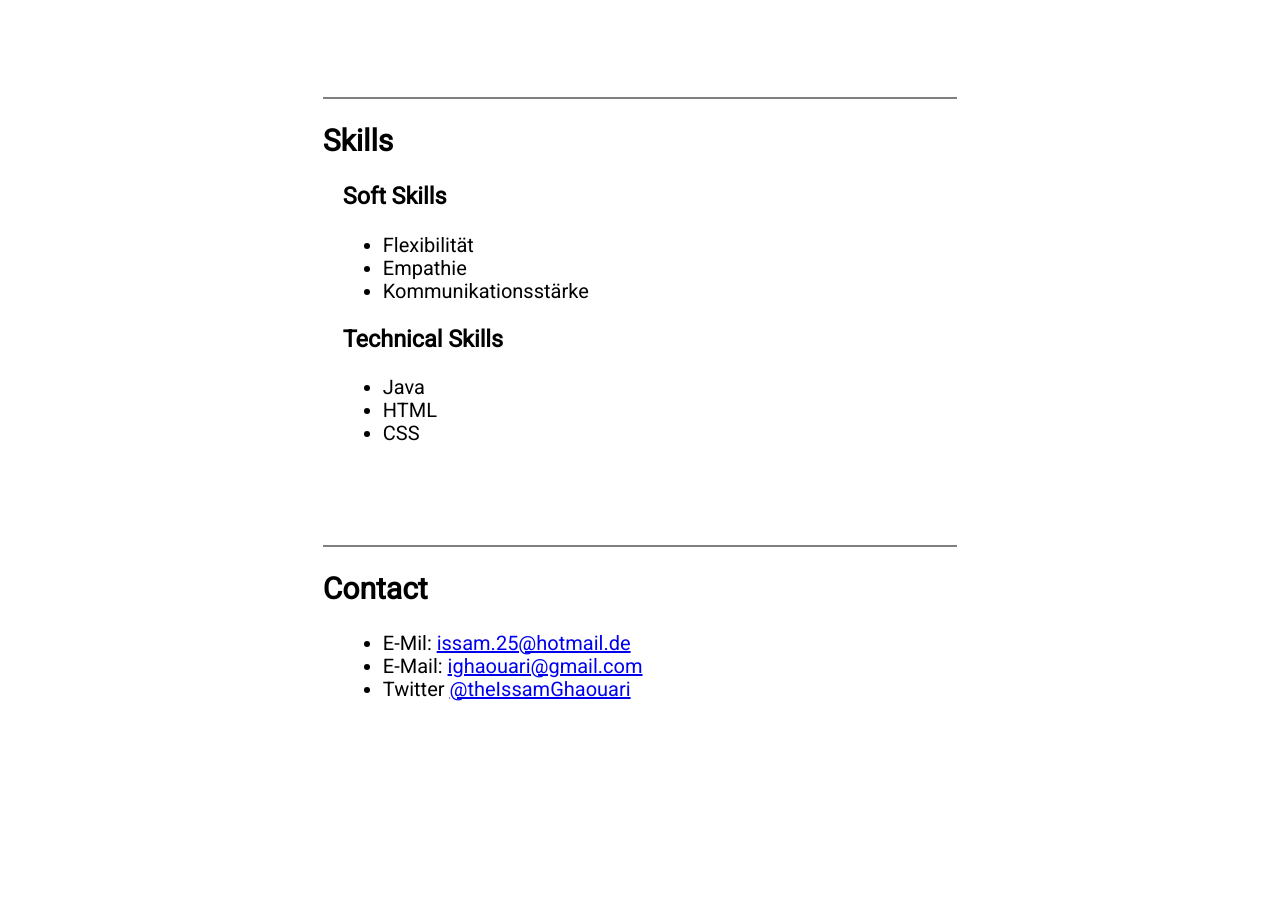
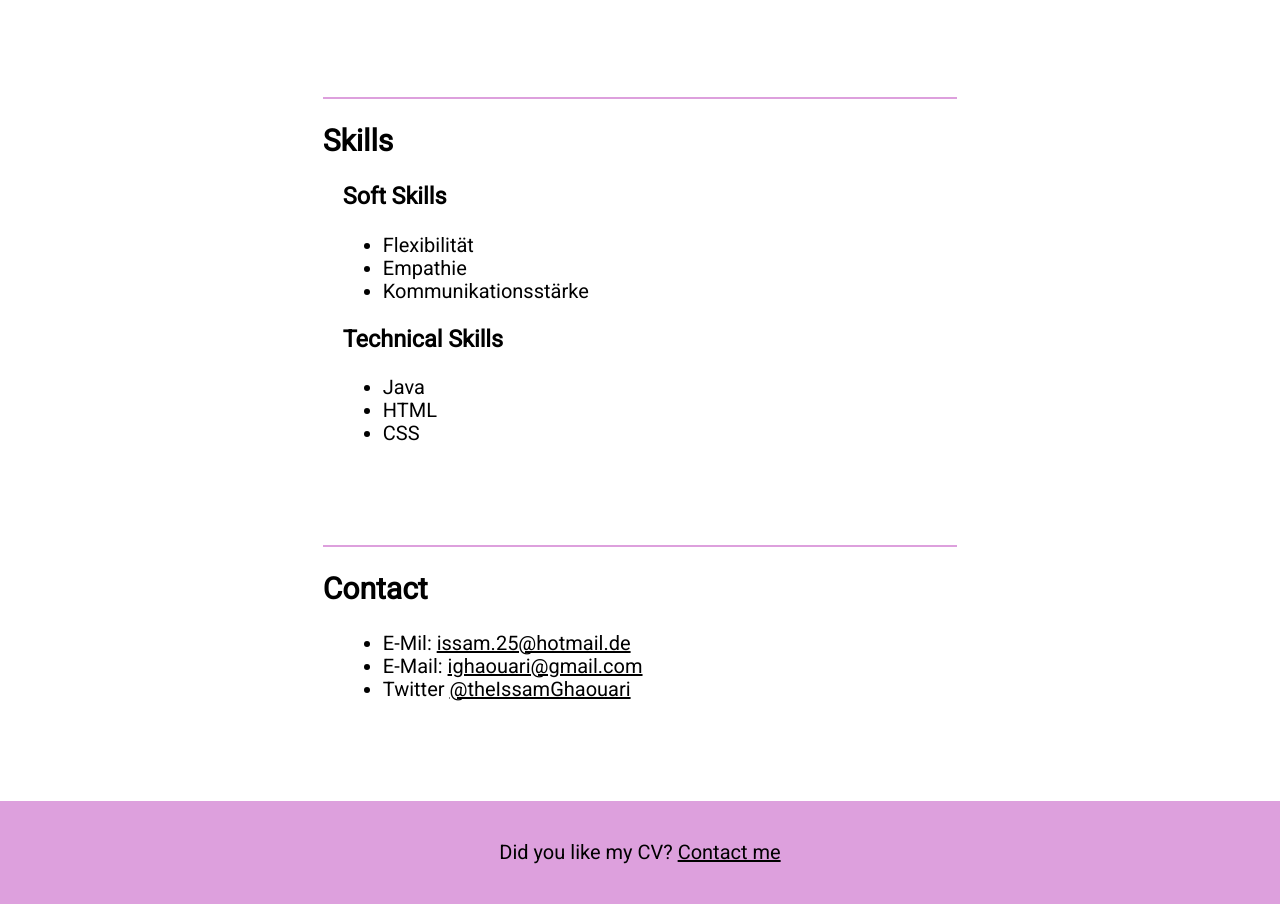
Before and after one commit to Issam-2/CV, a plain HTML site: page index.html in a window 1280 px wide. Shown: the part 1123-2027 px from the top of the page. Before the commit the page ends 1864 px from the top, so only its background shows below. Drawn offline with nearby package versions, Linux system fonts and the light colour scheme.

Commit message:
background

```diff
--- a/index.html
+++ b/index.html
@@ -1,6 +1,6 @@
 <!DOCTYPE html>
 <html lang="en">
-<head>
+  <head>
     <meta charset="UTF-8">
     <meta http-equiv="X-UA-Compatible" content="IE=edge">
     <meta name="viewport" content="width=device-width, initial-scale=1.0">
@@ -15,8 +15,8 @@
     <link rel="preconnect" href="https://fonts.gstatic.com" crossorigin>
     <link href="https://fonts.googleapis.com/css2?family=Oswald&family=Roboto&display=swap" rel="stylesheet">
     <title>Der Lebenslauf von Issam Ghaouari</title>
-</head>
-<body>
+  </head>
+  <body>
     <header class="header">
         <div class="header-gruppe">
            <h1 class="main-heading">Issam Ghaouari</h1>
@@ -102,5 +102,11 @@
             </ul>
         </article>
     </main>
-</body>
+    <footer class="footer">
+        <p class="footer-text">
+          Did you like my CV?
+          <a class="footer-link" href="mailto:ighaouari@gmail.com">Contact me</a>
+        </p>
+      </footer>
+  </body>
 </html>
--- a/style.css
+++ b/style.css
@@ -36,12 +36,20 @@ h4 , h5 , h6 {
 
 }
 
+a,
+a:link,
+a:hover,
+a:visited,
+a:active {
+  color: black;
+}
+
 .header {
   text-align: center;
-  background-color: cyan;
   padding: 3rem 1rem;
   position: relative;
   padding-top: 4.5rem;
+  background-image: linear-gradient(235deg, snow, plum);
 
 }
 
@@ -107,14 +115,11 @@ h4 , h5 , h6 {
 }
 
 .nav:hover {
-
-  color: black;
-  background-color: beige;
+  background-color: plum;
 }
 
 .nav:active {
-  color: white;
-  background-color: brown;
+  background-color: violet;
 }
 
 @media screen and (min-width: 768px) {
@@ -141,7 +146,7 @@ h4 , h5 , h6 {
   }
 
   .main > * {
-    border-top: 0.125rem solid grey;
+    border-top: 0.125rem solid plum;
     padding: 0 1rem;
 }
 
@@ -170,3 +175,18 @@ h4 , h5 , h6 {
     justify-content: space-between;
   }
 }
+
+.footer {
+  margin-top: 3rem;
+  background-color: plum;
+  padding: 2rem;
+}
+
+.footer-text {
+  text-align: center;
+  margin: 0;
+}
+
+.footer-link {
+  color: black;
+}
```
